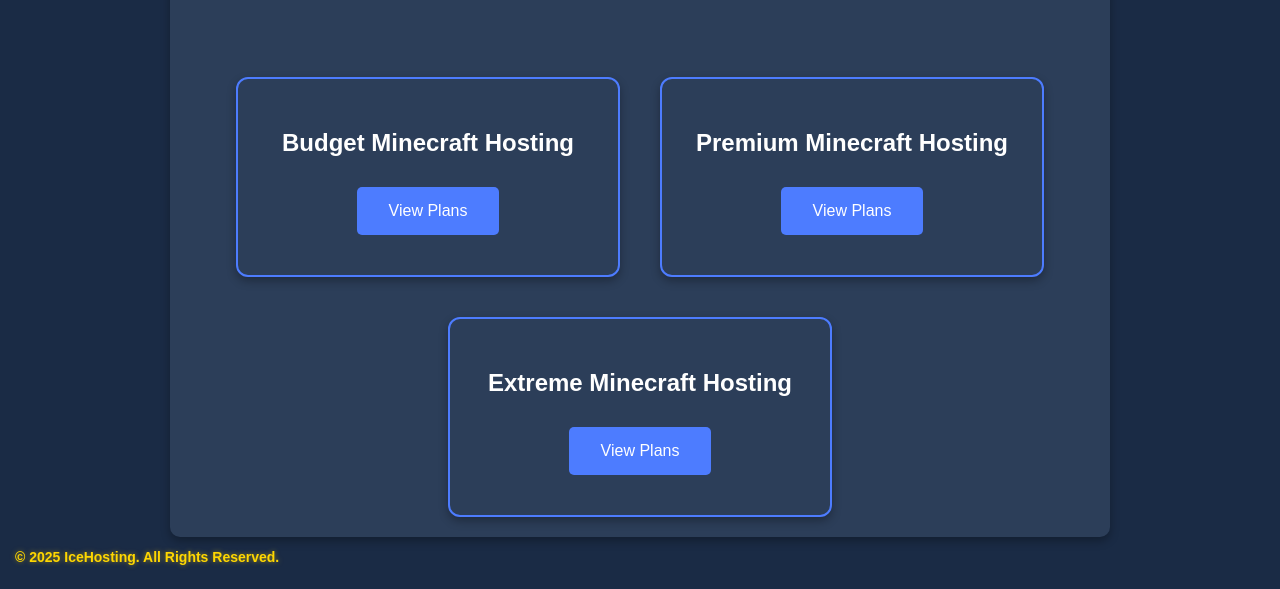
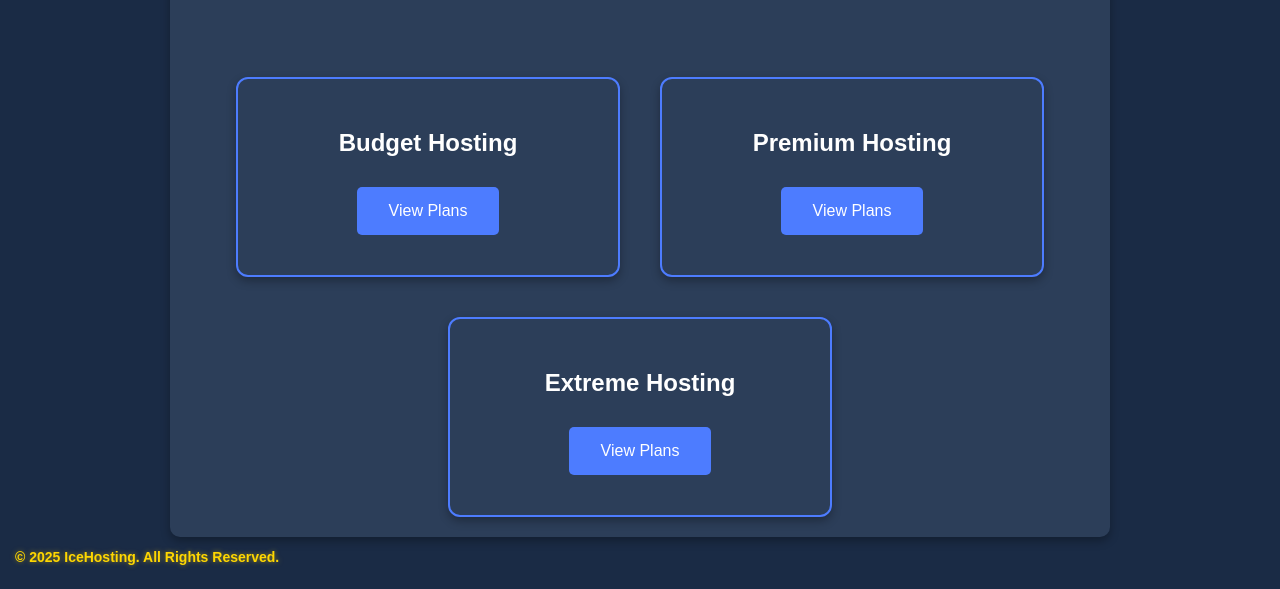
Before and after one commit to itarqos5/icieshosting-frontend, a plain HTML site: page index.html in a window 1280 px wide. Shown: the part 211-800 px from the top of the page. Drawn offline with Linux system fonts and the light colour scheme.

Commit message:
index.html

```diff
--- a/index.html
+++ b/index.html
@@ -28,15 +28,15 @@
 
         <div class="plans">
             <div class="box">
-                <h2>Budget Minecraft Hosting</h2>
+                <h2>Budget Hosting</h2>
                 <button onclick="navigateTo('./perks/index.html')">View Plans</button>
             </div>
             <div class="box">
-                <h2>Premium Minecraft Hosting</h2>
+                <h2>Premium Hosting</h2>
                 <button onclick="navigateTo('./perks/index.html')">View Plans</button>
             </div>
             <div class="box">
-                <h2>Extreme Minecraft Hosting</h2>
+                <h2>Extreme Hosting</h2>
                 <button onclick="navigateTo('./perks/index.html')">View Plans</button>
             </div>
         </div>
```
